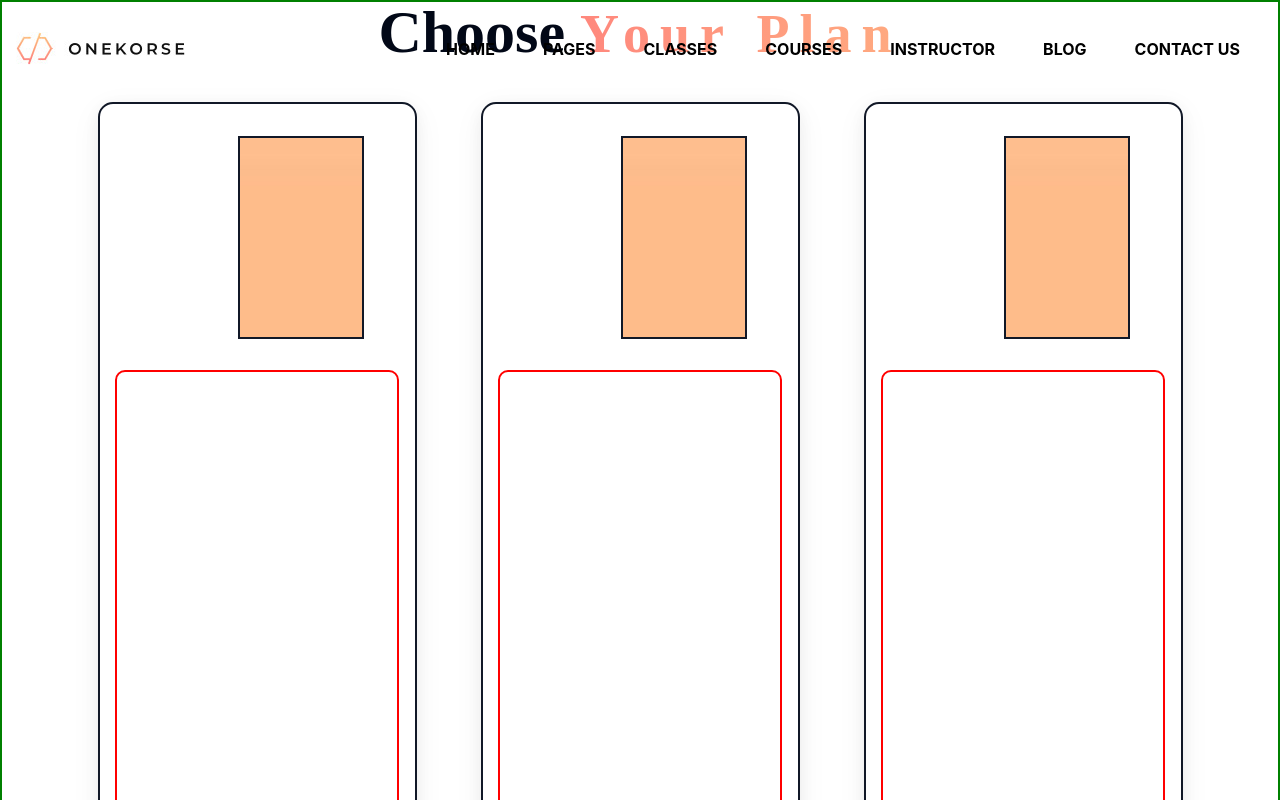
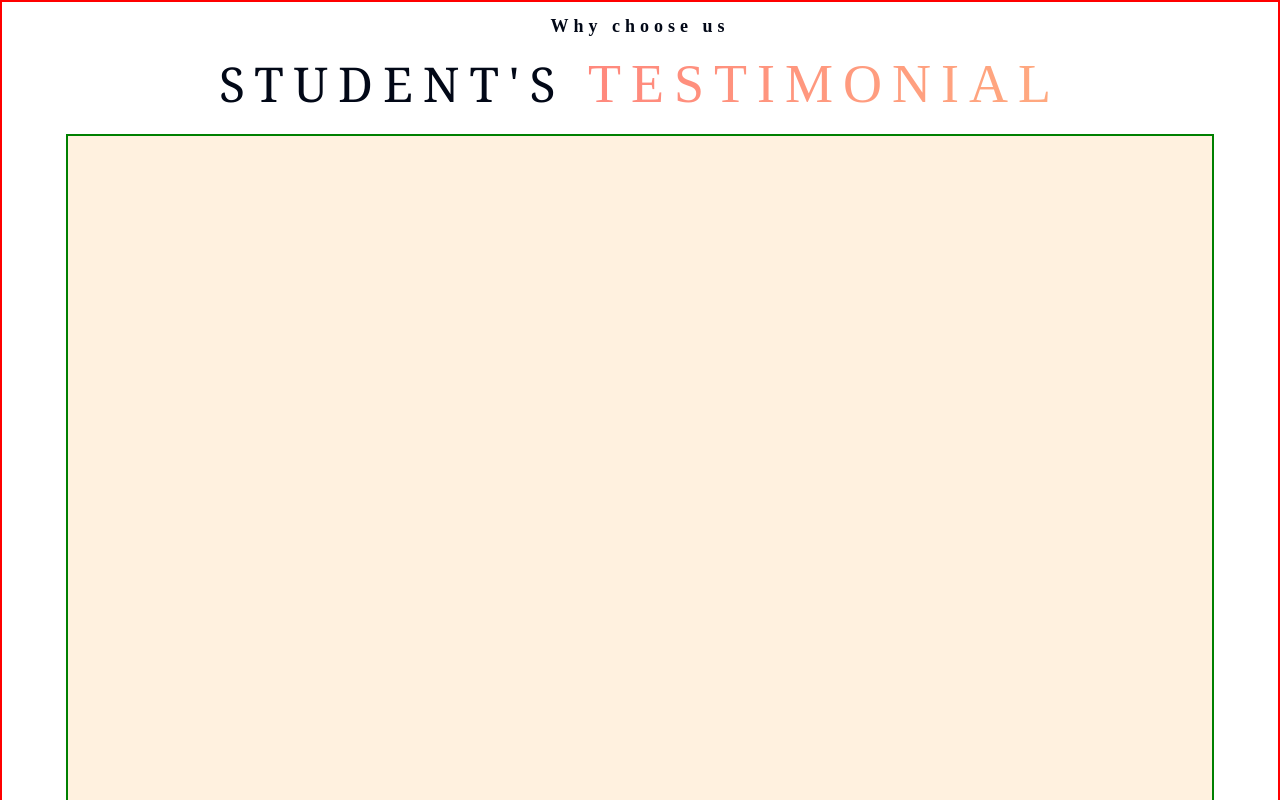
Before and after one commit to Pawanydv07/freelance, a React (Create React App) app: page /plans in a window 1280 px wide. Shown: the top 800 px of the page. Built offline with nearby package versions, Linux system fonts and the light colour scheme.

Commit message:
Student testimonials
Student testimonials

```diff
--- a/src/App.js
+++ b/src/App.js
@@ -3,19 +3,21 @@
 import { Navbar } from "./components/Navbar";
 import { About, Contact, Home, Services } from "./pages";
 import Plans from "./helpers/Plans";
+import StudentTestimonials from "./helpers/StudentTestimonials";
 
 function App() {
   return (
     <div className="App">
       {/* <Plans/> */}
-      <Navbar />
+      {/* <Navbar />
       <Routes>
         <Route path="/" element={<Home />} />
         <Route path="/about" element={<About />} />
         <Route path="/services" element={<Services />} />
         <Route path="/contact" element={<Contact />} />
         <Route path="/plans"element={<Plans/>}/>
-      </Routes>
+      </Routes> */}
+      <StudentTestimonials/>
     </div>
   );
 }
--- /dev/null
+++ b/src/css/student.css
@@ -0,0 +1,23 @@
+.student-main{
+    height: 150vh;
+    width: 100%;
+    border: 2px solid red;
+}
+.student-text{
+    letter-spacing: 5px;
+    margin-top: 10px;
+    font-family: 'Times New Roman', Times, serif;
+}
+.student-div{
+    letter-spacing: 10px;
+    font-family: Georgia, 'Times New Roman', Times, serif;
+    margin-top: 20px;
+}
+.main-container{
+    height: 124vh;
+    width: 90%;
+    margin-left: 5%;
+    border: 2px solid green;
+    margin-top: 2%;
+    background-color: rgba(255,241,223,255);
+}
--- /dev/null
+++ b/src/helpers/StudentTestimonials.jsx
@@ -0,0 +1,19 @@
+import React from "react";
+import "../css/student.css";
+const StudentTestimonials = () => {
+  return (
+    <div className="student-main">
+      <div className="student-choose text-center">
+        <p className="font-bold text-lg student-text">Why choose us</p>
+        <h1 className="text-5xl student-div">
+          STUDENT'S <span className="gradient-text text-lg">TESTIMONIAL</span>
+        </h1>
+      </div>
+      <div className="main-container">
+
+      </div>
+    </div>
+  );
+};
+
+export default StudentTestimonials;
```
